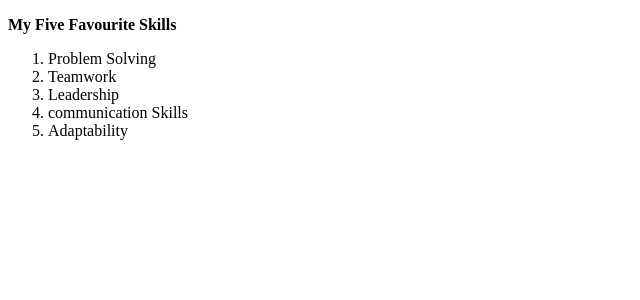
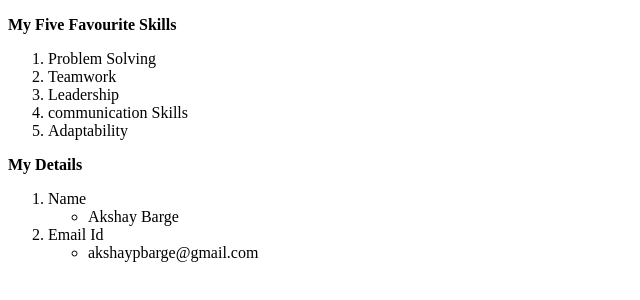
Before and after one commit to Akshay240794/Git-MultiCommit-With-MultiBranch, a plain HTML site: page index.html in a window 1280 px wide. Shown: the whole page, without its empty margins (0-640 px from the left). Drawn offline with Linux system fonts and the light colour scheme.

Commit message:
added name and email in new branch

```diff
--- a/index.html
+++ b/index.html
@@ -14,6 +14,17 @@
             <li>communication Skills</li>
             <li>Adaptability</li>
         </ol>
+        <p><b> My Details</b></p>
+        <ol>
+            <li>Name</li>
+                <ul>
+                    <li>Akshay Barge</li>
+                </ul>
+                <li>Email Id</li>
+                <ul>
+                    <li>akshaypbarge@gmail.com</li>
+                </ul>
+        </ol>
     </div>
     </body>
     </html>
```
Also changed, not shown: skills.html (+1 -0 lines).
